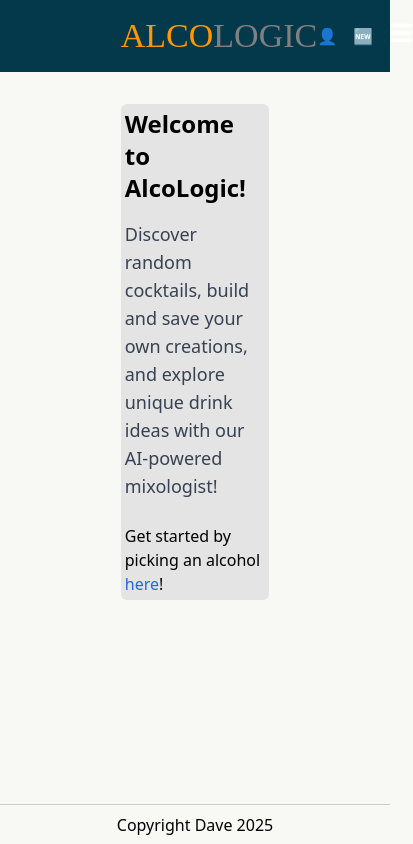
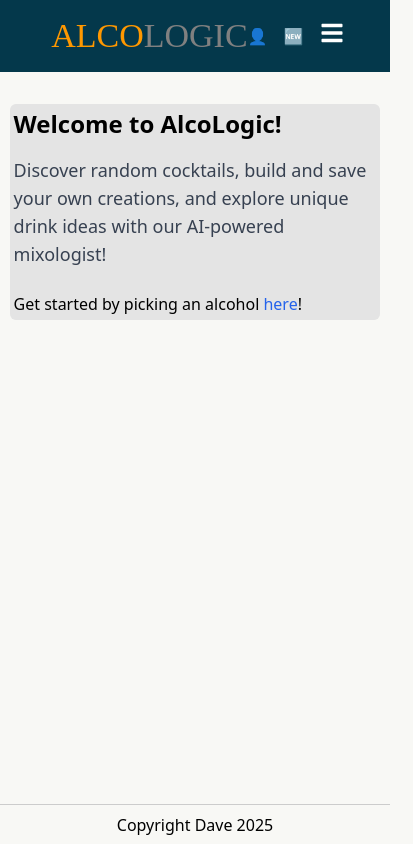
Before and after one commit to dave2342/Drink-Generator, a React (Vite) app: page / in a window 390 px wide. Shown: the whole page, 413 px wide, since content can reach past the window. Built offline with nearby package versions, Linux system fonts and the light colour scheme.

Commit message:
Update vercel

```diff
--- a/src/App.jsx
+++ b/src/App.jsx
@@ -27,7 +27,7 @@ export default function App() {
 
   return (
     <>
-      <div className="sm:max-w-md sm:mx-auto sm:p-4">
+      <div className="max-w-full md:max-w-none md:mx-0 p-0">
         <div className="app-container">
           <div className="app">
             <Menu
--- a/src/index.css
+++ b/src/index.css
@@ -39,6 +39,12 @@ body,
 .test {
   padding: 0rem 6rem;
 }
+@media (max-width: 640px) {
+  .test {
+    padding: 0rem 0.6rem;
+  }
+}
+
 .test-wrapper {
   background-color: #c9d1d1;
   border-radius: 10px;
@@ -114,6 +120,12 @@ body,
   width: 100%;
   margin-left: 2.5rem;
 }
+@media (max-width: 640px) {
+  .drink-info {
+    margin-left: 0.25rem;
+  }
+}
+
 .drink-favorite {
   background-color: #04384b;
   height: 30px;
@@ -129,6 +141,11 @@ body,
   cursor: pointer;
   align-self: flex-start;
 }
+@media (max-width: 640px) {
+  .drink-favorite {
+    margin-left: 0.2rem;
+  }
+}
 .drink-image-container {
   flex-shrink: 0;
 }
@@ -138,6 +155,7 @@ body,
 }
 .drink-text {
   margin-left: 1.5rem;
+  width: 60%;
 }
 .text-content {
   flex: 1;
@@ -149,6 +167,13 @@ body,
   flex-shrink: 0;
   margin-right: 6px;
 }
+@media (max-width: 640px) {
+  .drink-img {
+    width: 140px;
+    margin-right: 6px;
+  }
+}
+
 .ingredients-list {
   list-style: none;
 }
@@ -181,6 +206,12 @@ select {
   padding: 1.2rem 6rem;
   color: white;
 }
+@media (max-width: 640px) {
+  .navbar {
+    padding: 1.2rem 0.2rem;
+  }
+}
+
 .menu {
   text-align: left;
 }
@@ -220,6 +251,13 @@ img {
   background-color: #e4e4e4;
 }
 
+@media (max-width: 768px) {
+  .content-wrapper {
+    width: 100%;
+    max-width: 700px;
+  }
+}
+
 .navbar-wrapper {
   width: 75%;
   margin: 0 auto;
```
